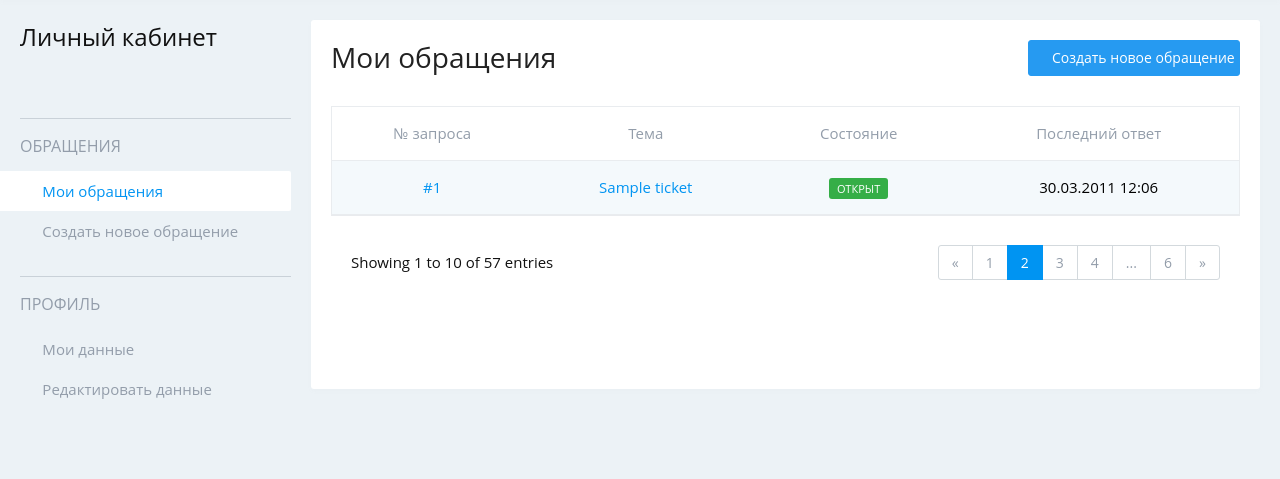
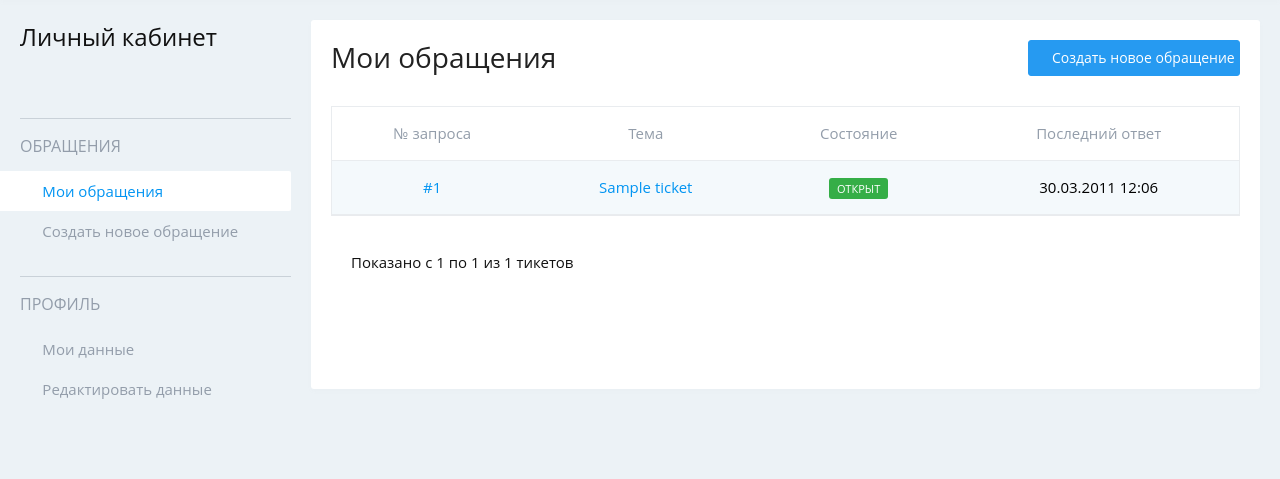
Before and after one commit to dfursenko/support_app, a Rails app: page /tickets in a window 1280 px wide. Shown: the part 52-531 px from the top of the page. Run offline with Rails 7, Linux system fonts and the light colour scheme; a user stored in the database is signed in; tables that the repository leaves empty hold one stand-in row (values such as "Sample post"); style sheets or scripts are compiled from the project's sources; parts of the project's set-up code (start-up, migrations or seed data) failed here and were passed over; some libraries are stand-ins or nearby versions; some web fonts are replaced.

Commit message:
add numbers of tickets to page

```diff
--- a/app/controllers/tickets_controller.rb
+++ b/app/controllers/tickets_controller.rb
@@ -6,7 +6,10 @@ class TicketsController < ApplicationController
   # GET /tickets.json
   def index
     # @tickets = Ticket.all
-    @tickets = Ticket.where(user_id: current_user.id)
+    @tickets_all = @tickets.where(user_id: current_user.id).order(created_at: :desc)
+    @tickets_count = @tickets_all.count
+    @tickets = @tickets_all.page(params[:page]).per(5)
+    @indexes = Ticket.indexes @tickets_all, @tickets
   end
 
   # GET /tickets/1
--- a/app/models/ticket.rb
+++ b/app/models/ticket.rb
@@ -7,4 +7,17 @@ class Ticket < ApplicationRecord
   validates :body,      presence: true
   validates :moderator, presence: true
   validates :status,    inclusion: { in: [true, false] }
+
+  def self.indexes(tickets_all, tickets)
+    indexes = []
+    tickets_all.each_with_index do |ticket, ids|
+      indexes << { num: ids + 1, ticket_id: ticket.id }
+    end
+    indexes.select! do |i|
+      result = nil
+      tickets.any? {|t| result = t.id == i[:ticket_id]}
+      result
+    end
+    indexes
+  end
 end
--- a/app/views/tickets/index.html.slim
+++ b/app/views/tickets/index.html.slim
@@ -72,36 +72,6 @@
 
     .m-datagrid__footer
       .m-datagrid__footer-controls
-        |  Showing 1 to 10 of 57 entries
+        | Показано с #{@indexes.first[:num]} по #{@indexes.last[:num]} из #{@tickets_count} тикетов
       nav.m-datagrid__footer-pagination
-        ul.pagination
-          li.page-item
-            a.page-link.active[href="#" aria-label="Previous"]
-              span[aria-hidden="true"]
-                | «
-              span.sr-only
-                | Previous
-          li.page-item
-            a.page-link[href="#"]
-              | 1
-          li.page-item.active
-            a.page-link[href="#"]
-              | 2
-          li.page-item
-            a.page-link[href="#"]
-              | 3
-          li.page-item
-            a.page-link[href="#"]
-              | 4
-          li.page-item
-            a.page-link[href="#"]
-              | ...
-          li.page-item
-            a.page-link[href="#"]
-              | 6
-          li.page-item
-            a.page-link[href="#" aria-label="Next"]
-              span[aria-hidden="true"]
-                | »
-              span.sr-only
-                | Next
+        = paginate @tickets
```
